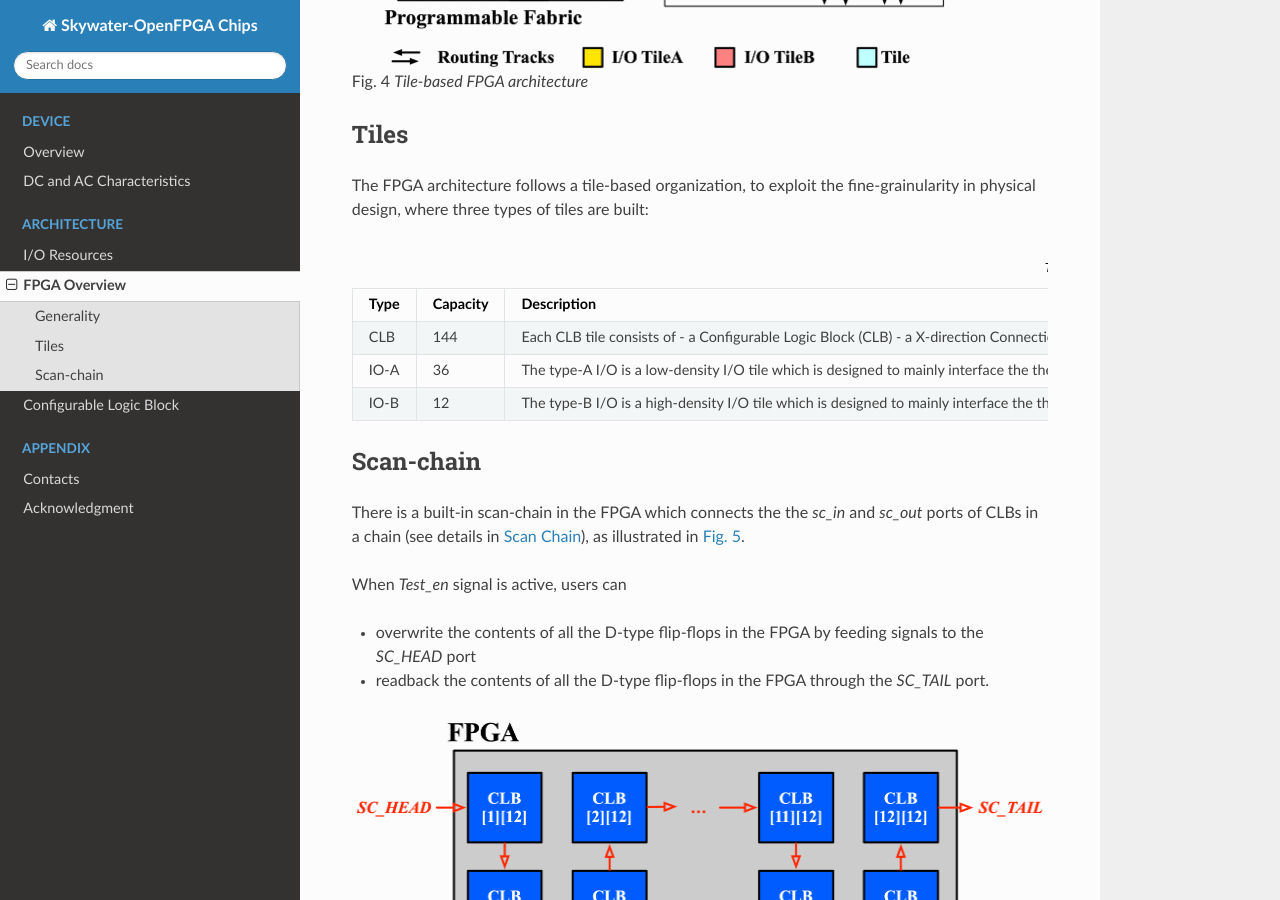
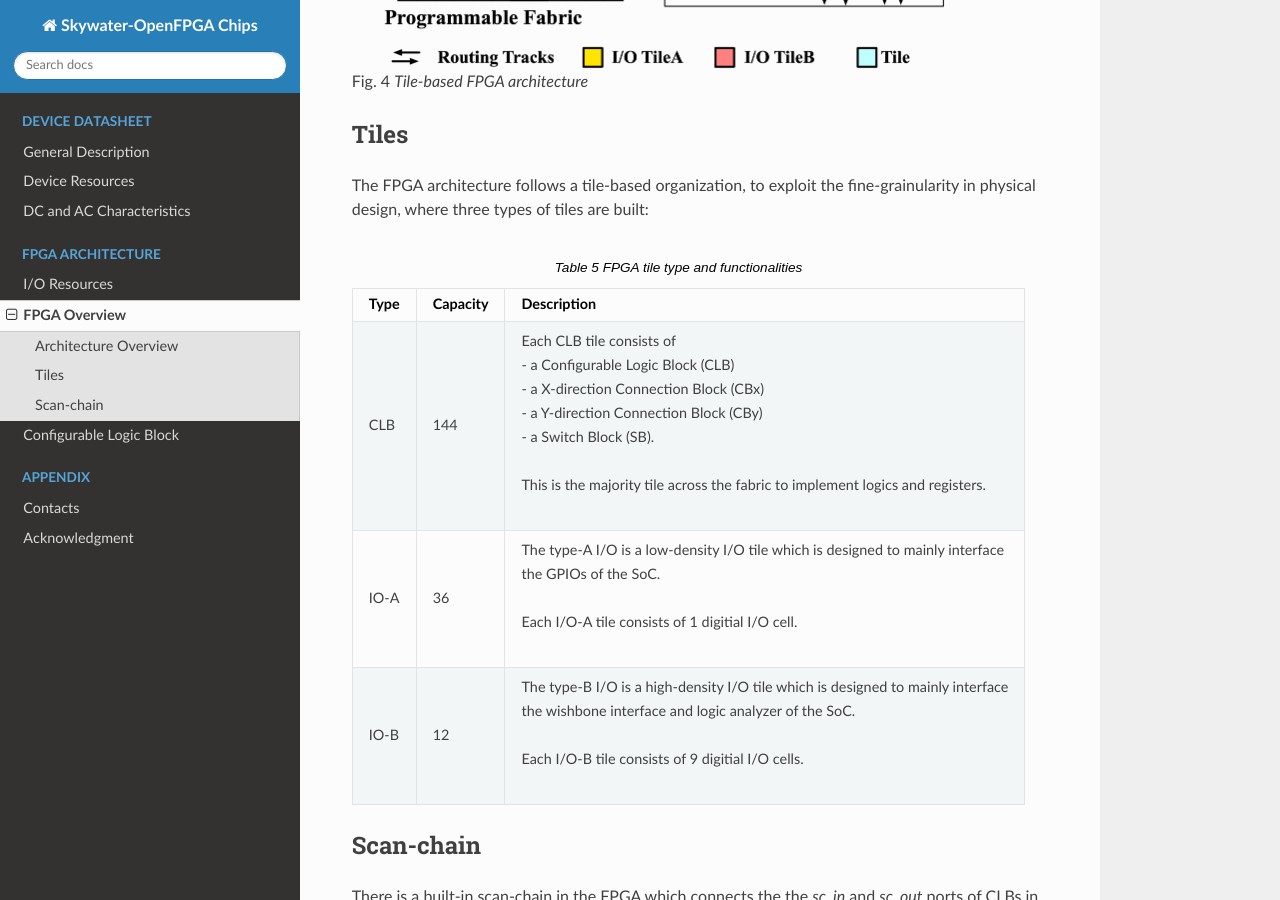
Before and after one commit to lnis-uofu/SOFA, a Sphinx documentation site: the page built from DOC/source/arch/fpga_arch.rst, in a window 1280 px wide and 900 px high, scrolled down 623 px. Built offline with Sphinx 7.4.7 and the Read the Docs theme 2.0.0, drawn with Linux system fonts in a browser that asks for light colours; the version number could not be read and is left out; some of the changed text lies outside the part shown.

Commit message:
[Doc] Format documentation organization and text

```diff
--- a/DOC/source/arch/fpga_arch.rst
+++ b/DOC/source/arch/fpga_arch.rst
@@ -3,10 +3,10 @@
 FPGA Overview
 -------------
 
-.. _fpga_arch_generality:
+.. _fpga_arch_overview:
 
-Generality
-~~~~~~~~~~
+Architecture Overview
+~~~~~~~~~~~~~~~~~~~~~
 
 :numref:`fig_fpga_arch` shows an overview on the architecture of the embedded FPGA fabric.
 The FPGA follows a homogeneous architecture which only contains single type of tiles in the center fabric.
@@ -30,30 +30,33 @@ The FPGA architecture follows a tile-based organization, to exploit the fine-gra
 
 .. table:: FPGA tile type and functionalities
 
-  +------+----------+---------------------------------------------+
-  | Type | Capacity | Description                                 |
-  +======+==========+=============================================+
-  | CLB  | 144      | Each CLB tile consists of                   |
-  |      |          | - a Configurable Logic Block (CLB)          |
-  |      |          | - a X-direction Connection Block (CBx)      |
-  |      |          | - a Y-direction Connection Block (CBy)      |
-  |      |          | - a Switch Block (SB).                      |
-  |      |          | This is the majority tile across the fabric |
-  |      |          | to implement logics and registers.          |
-  +------+----------+---------------------------------------------+
-  | IO-A | 36       | The type-A I/O is a low-density I/O tile    |
-  |      |          | which is designed to mainly interface the   |
-  |      |          | the GPIOs of the SoC.                       |
-  |      |          | Each I/O-A tile consists of 1 digitial I/O  |
-  |      |          | cell.                                       |
-  +------+----------+---------------------------------------------+
-  | IO-B | 12       | The type-B I/O is a high-density I/O tile   |
-  |      |          | which is designed to mainly interface the   |
-  |      |          | the wishbone interface and logic analyzer   |
-  |      |          | of the SoC.                                 |
-  |      |          | Each I/O-B tile consists of 9 digitial I/O  |
-  |      |          | cells.                                      |
-  +------+----------+---------------------------------------------+
+  +------+----------+----------------------------------------------+
+  | Type | Capacity | Description                                  |
+  +======+==========+==============================================+
+  | CLB  | 144      || Each CLB tile consists of                   |
+  |      |          || - a Configurable Logic Block (CLB)          |
+  |      |          || - a X-direction Connection Block (CBx)      |
+  |      |          || - a Y-direction Connection Block (CBy)      |
+  |      |          || - a Switch Block (SB).                      |
+  |      |          |                                              |
+  |      |          || This is the majority tile across the fabric |
+  |      |          |  to implement logics and registers.          |
+  +------+----------+----------------------------------------------+
+  | IO-A | 36       || The type-A I/O is a low-density I/O tile    |
+  |      |          |  which is designed to mainly interface       |
+  |      |          || the GPIOs of the SoC.                       |
+  |      |          |                                              |
+  |      |          || Each I/O-A tile consists of 1 digitial I/O  |
+  |      |          |  cell.                                       |
+  +------+----------+----------------------------------------------+
+  | IO-B | 12       || The type-B I/O is a high-density I/O tile   |
+  |      |          |  which is designed to mainly interface       |
+  |      |          || the wishbone interface and logic analyzer   |
+  |      |          |  of the SoC.                                 |
+  |      |          |                                              |
+  |      |          || Each I/O-B tile consists of 9 digitial I/O  |
+  |      |          |  cells.                                      |
+  +------+----------+----------------------------------------------+
 
 .. _fpga_arch_scan_chain:
 
```
Also changed, not shown: DOC/source/device/dc_ac_character.rst (renamed from DOC/source/dc_ac_character.rst, +16 -13 lines), DOC/source/device/device_overview.rst (added, +10 -0 lines), DOC/source/device/device_resource.rst (added, +37 -0 lines), DOC/source/device/index.rst (added, +11 -0 lines), DOC/source/device_family.rst (deleted, +0 -37 lines), DOC/source/index.rst (+5 -7 lines), DOC/source/tail/acknowledgment.rst (renamed from DOC/source/acknowledgment.rst), DOC/source/tail/contact.rst (renamed from DOC/source/contact.rst), DOC/source/tail/figures/darpa_logo.png (renamed from DOC/source/figures/darpa_logo.png), DOC/source/tail/figures/lnis_logo.png (renamed from DOC/source/figures/lnis_logo.png), DOC/source/tail/figures/uofu_logo.png (renamed from DOC/source/figures/uofu_logo.png).
